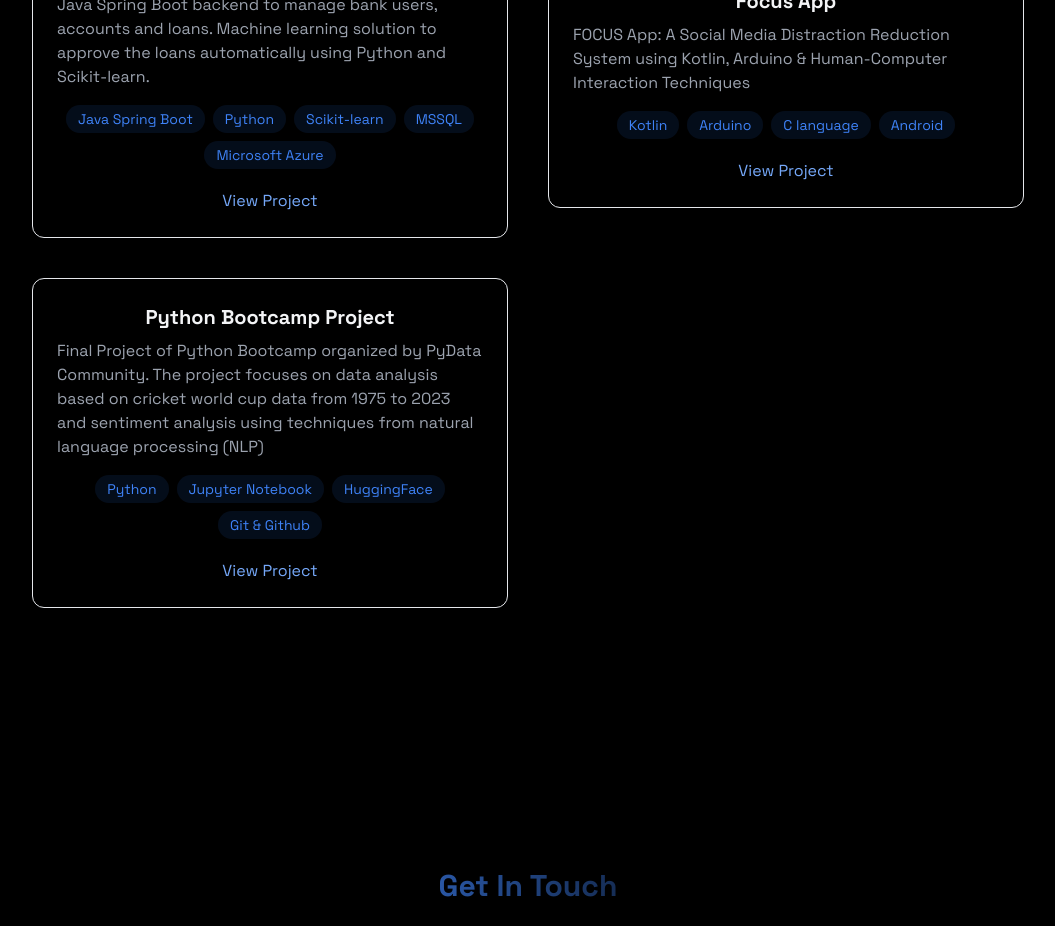
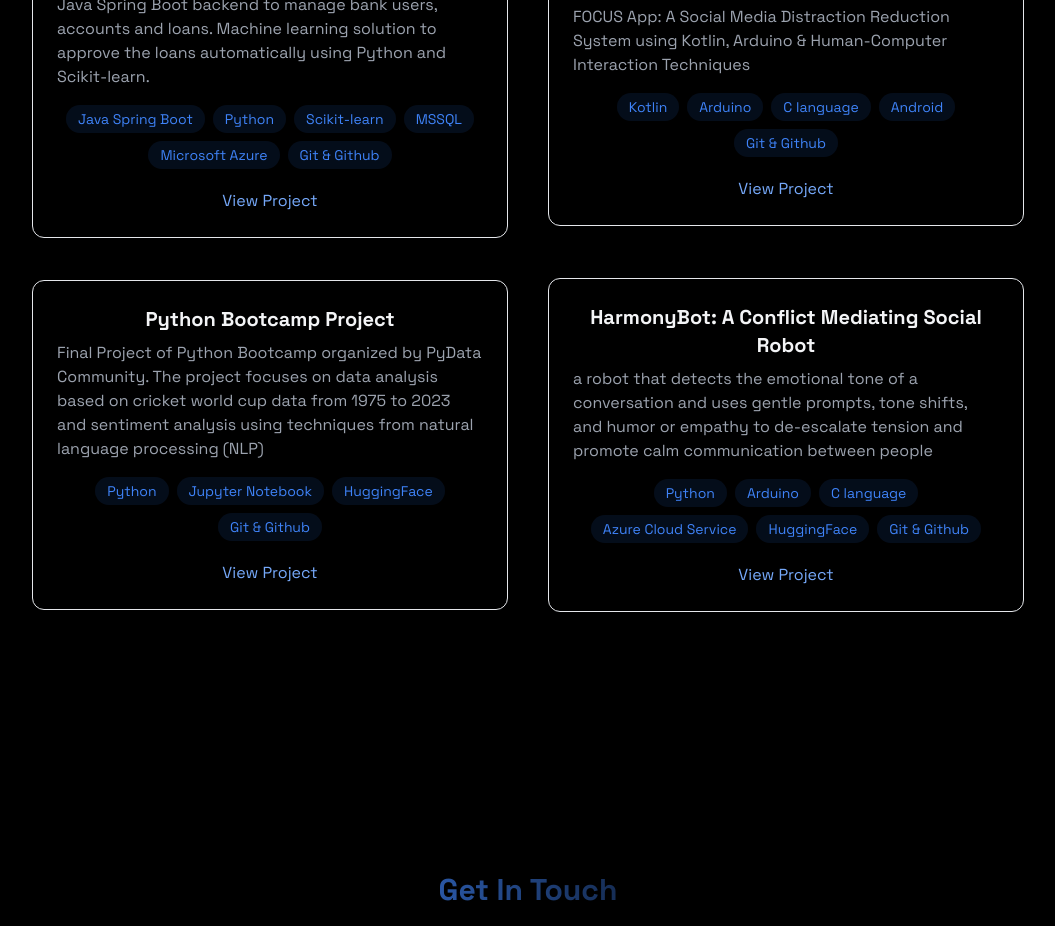
Before and after one commit to RashmikaD2001/portfolio, a React (Vite) app: page / in a window 1280 px wide. Shown: the part 2140-3066 px from the top of the page, without its empty margins (112-1167 px from the left). Built offline with nearby package versions, Linux system fonts and the light colour scheme; no server answers.

Commit message:
add new project

```diff
--- a/src/components/section/FeaturedProjects.jsx
+++ b/src/components/section/FeaturedProjects.jsx
@@ -14,13 +14,13 @@ const FeaturedProjects = () => {
                         <Project
                             title='Bank System Backend'
                             description='Java Spring Boot backend to manage bank users, accounts and loans. Machine learning solution to approve the loans automatically using Python and Scikit-learn.'
-                            skills={["Java Spring Boot", "Python", "Scikit-learn", "MSSQL", "Microsoft Azure"]}
+                            skills={["Java Spring Boot", "Python", "Scikit-learn", "MSSQL", "Microsoft Azure", 'Git & Github']}
                             path='https://github.com/RashmikaD2001/Bank-System-Backend'
                         />
                         <Project
                             title='Focus App'
                             description='FOCUS App: A Social Media Distraction Reduction System using Kotlin, Arduino & Human-Computer Interaction Techniques'
-                            skills={['Kotlin', 'Arduino', 'C language', 'Android']}
+                            skills={['Kotlin', 'Arduino', 'C language', 'Android', 'Git & Github']}
                             path='https://github.com/RashmikaD2001/Human-Computer-Interaction-Project'
                         />
                         <Project
@@ -28,6 +28,12 @@ const FeaturedProjects = () => {
                             description='Final Project of Python Bootcamp organized by PyData Community. The project focuses on data analysis based on cricket world cup data from 1975 to 2023 and sentiment analysis using techniques from natural language processing (NLP)'
                             skills={['Python', 'Jupyter Notebook', 'HuggingFace', 'Git & Github']}
                             path='https://github.com/RashmikaD2001/Python-Bootcamp-Project'
+                        />
+                        <Project
+                            title="HarmonyBot: A Conflict Mediating Social Robot"
+                            description='a robot that detects the emotional tone of a conversation and uses gentle prompts, tone shifts, and humor or empathy to de-escalate tension and promote calm communication between people'
+                            skills={['Python','Arduino','C language','Azure Cloud Service', 'HuggingFace', 'Git & Github']}
+                            path='https://github.com/RashmikaD2001/CSC-465-2.0-Robotics'
                         />
                     </div>
                 </div>
```
